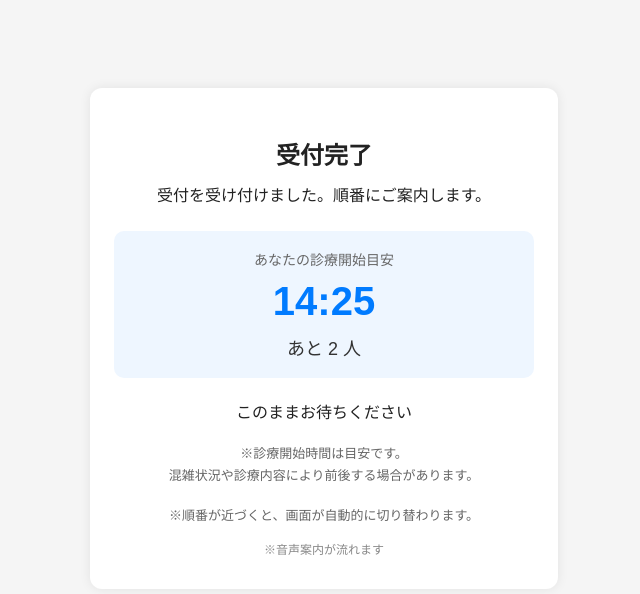
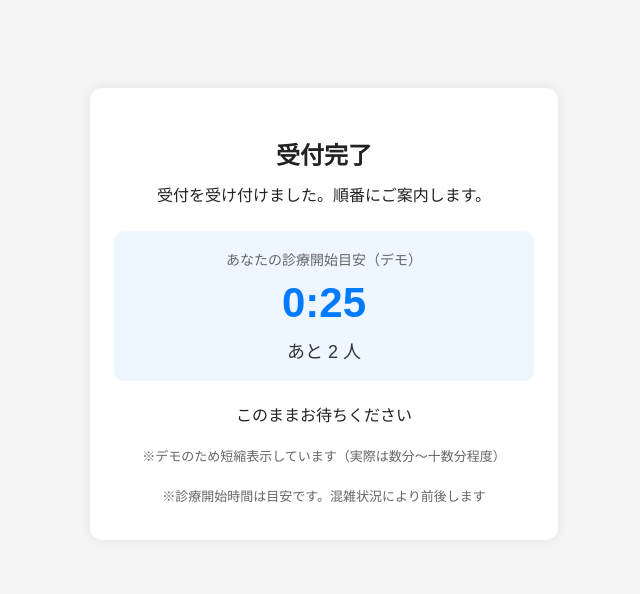
Before and after one commit to aiobaa/kaikatsu-med, a website: page demo.html in a window 1280 px wide. Shown: the whole page, without its empty margins (316-956 px from the left). Drawn offline with Linux system fonts and the light colour scheme.

Commit message:
demo 30sec

```diff
--- a/demo.html
+++ b/demo.html
@@ -3,7 +3,7 @@
 <head>
   <meta charset="UTF-8">
   <meta name="viewport" content="width=device-width, initial-scale=1.0">
-  <title>受付完了</title>
+  <title>受付完了（デモ）</title>
   <style>
     body {
       font-family: sans-serif;
@@ -39,7 +39,7 @@
       color: #666;
     }
     .time {
-      font-size: 40px;
+      font-size: 42px;
       font-weight: bold;
       color: #007bff;
       margin: 10px 0;
@@ -78,11 +78,6 @@
       border-radius: 8px;
       text-decoration: none;
     }
-    .audio-note {
-      margin-top: 12px;
-      font-size: 12px;
-      color: #888;
-    }
   </style>
 </head>
 <body>
@@ -90,15 +85,15 @@
     <h1>受付完了</h1>
     <p>受付を受け付けました。順番にご案内します。</p>
 
-    <div class="status" id="waitingBox">
-      <div class="label">あなたの診療開始目安</div>
+    <div class="status">
+      <div class="label">あなたの診療開始目安（デモ）</div>
       <div class="time">
-        <span id="minutes">14</span>:<span id="seconds">30</span>
+        <span id="minutes">0</span>:<span id="seconds">30</span>
       </div>
       <div class="people">あと <span id="people">2</span> 人</div>
     </div>
 
-    <p id="waitingText">このままお待ちください</p>
+    <p>このままお待ちください</p>
 
     <div class="next-box" id="nextBox">
       <div class="next-title">まもなく診療が始まります</div>
@@ -107,85 +102,72 @@
     </div>
 
     <div class="note">
-      ※診療開始時間は目安です。<br>
-      混雑状況や診療内容により前後する場合があります。
+      ※デモのため短縮表示しています（実際は数分〜十数分程度）
     </div>
 
     <div class="note">
-      ※順番が近づくと、画面が自動的に切り替わります。
-    </div>
-
-    <div class="audio-note">
-      ※音声案内が流れます
+      ※診療開始時間は目安です。混雑状況により前後します
     </div>
   </div>
 
   <script>
-    let totalSeconds = 14 * 60 + 30;
+    let totalSeconds = 30; // ←ここがデモ用（30秒）
+
     let people = 2;
-
     let announcedStart = false;
-    let announcedOneMinute = false;
-    let announcedTenSeconds = false;
-    let shownNextBox = false;
+    let announcedMid = false;
+    let announcedEnd = false;
 
     function speak(text) {
       if (!("speechSynthesis" in window)) return;
-
       window.speechSynthesis.cancel();
-
-      const utterance = new SpeechSynthesisUtterance(text);
-      utterance.lang = "ja-JP";
-      utterance.rate = 1.0;
-      utterance.pitch = 1.0;
-      utterance.volume = 0.9;
-
-      window.speechSynthesis.speak(utterance);
+      const u = new SpeechSynthesisUtterance(text);
+      u.lang = "ja-JP";
+      window.speechSynthesis.speak(u);
     }
 
-    function updatePersonalStatus() {
-      const minutes = Math.floor(totalSeconds / 60);
-      const seconds = totalSeconds % 60;
+    function update() {
+      const m = Math.floor(totalSeconds / 60);
+      const s = totalSeconds % 60;
 
-      document.getElementById("minutes").textContent = minutes;
+      document.getElementById("minutes").textContent = m;
       document.getElementById("seconds").textContent =
-        seconds.toString().padStart(2, "0");
+        s.toString().padStart(2, "0");
 
+      // 音声
       if (!announcedStart) {
         speak("受付が完了しました。このままお待ちください。");
         announcedStart = true;
       }
 
-      if (totalSeconds <= 60 && !announcedOneMinute) {
+      if (totalSeconds === 15 && !announcedMid) {
         speak("まもなく診療が始まります。画面をご確認ください。");
-        announcedOneMinute = true;
+        announcedMid = true;
       }
 
-      if (totalSeconds <= 10 && !announcedTenSeconds) {
+      if (totalSeconds === 5 && !announcedEnd) {
         speak("診療開始が近づいています。ご準備ください。");
-        announcedTenSeconds = true;
+        announcedEnd = true;
       }
 
-      if (totalSeconds <= 30 && !shownNextBox) {
+      // 次画面演出
+      if (totalSeconds <= 5) {
         document.getElementById("nextBox").style.display = "block";
-        shownNextBox = true;
       }
 
-      if (totalSeconds > 0) {
-        totalSeconds--;
-      }
+      if (totalSeconds > 0) totalSeconds--;
     }
 
     function updatePeople() {
-      if (people > 0 && Math.random() < 0.3) {
+      if (people > 0 && Math.random() < 0.4) {
         people--;
         document.getElementById("people").textContent = people;
       }
     }
 
-    updatePersonalStatus();
-    setInterval(updatePersonalStatus, 1000);
-    setInterval(updatePeople, 6000);
+    update();
+    setInterval(update, 1000);
+    setInterval(updatePeople, 4000);
   </script>
 </body>
 </html>
```
